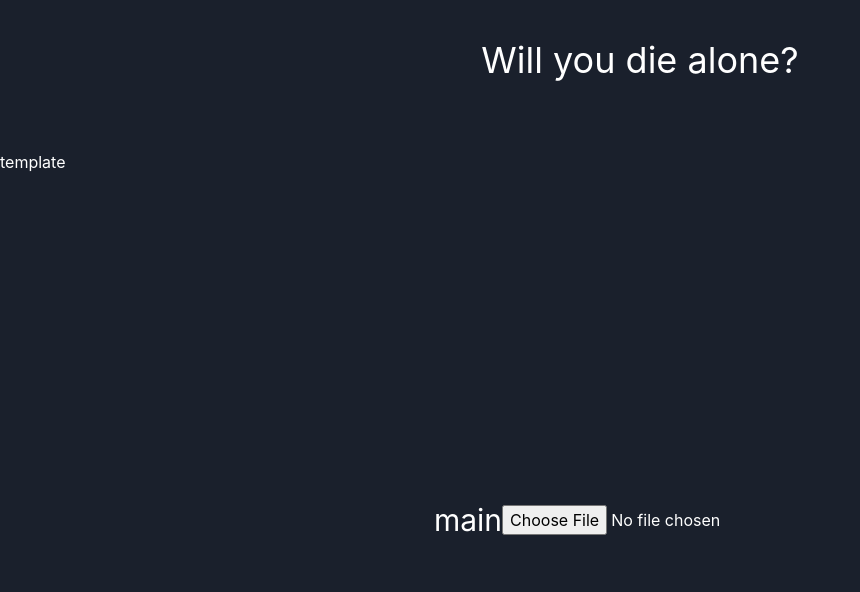
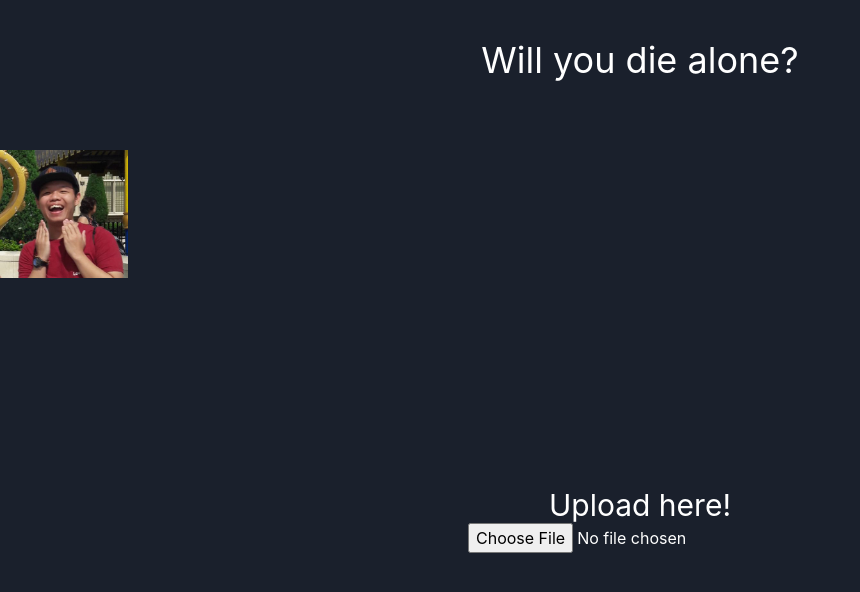
Before and after one commit to ShawnSomething/die-alone, a React (Create React App) app in the folder die-alone/: page / in a window 1280 px wide. Shown: the top 592 px of the page, without its empty margins (0-860 px from the left). Built offline with nearby package versions, Linux system fonts and the light colour scheme.

Commit message:
button uploader and preview

```diff
--- /dev/null
+++ b/die-alone/src/declarations.d.ts
@@ -0,0 +1,6 @@
+
+declare module '*.jpg';
+declare module '*.jpeg';
+declare module '*.png';
+declare module '*.gif';
+declare module '*.svg';
--- a/die-alone/src/main.tsx
+++ b/die-alone/src/main.tsx
@@ -1,14 +1,43 @@
 import React, { useState } from "react";
 
 export const Main = () => {
-    const [upload, setUpload] = useState(false)
+  const [upload, setUpload] = useState<File | null>(null);
+  const [preview, setPreview] = useState<string | null>(null);
 
-    return (
-        <>
-            <div className="h-screen flex items-center justify-center">
-                <h1 className="text-3xl">main</h1>
-                <input type="file" />
-            </div>
-        </>
-    )
-}
+  const handleFileChange = (e: React.ChangeEvent<HTMLInputElement>) => {
+    const file = e.target.files?.[0];
+    if (file) {
+      setUpload(file);
+      setPreview(URL.createObjectURL(file));
+    }
+  };
+
+  return (
+    <>
+      <div className="h-screen flex items-center justify-center flex-col">
+        {!preview && (
+          <>
+            <h1 className="text-3xl">Upload here!</h1>
+            <input type="file" onChange={handleFileChange} />
+          </>
+        )}
+        {preview && (
+          <>
+            <button
+              onClick={() => {
+                if (preview) {
+                  URL.revokeObjectURL(preview);
+                }
+                setUpload(null);
+                setPreview(null);
+              }}
+            >
+              upload another
+            </button>
+            <img src={preview} className="max-w-xs" />
+          </>
+        )}
+      </div>
+    </>
+  );
+};
--- a/die-alone/src/templates.tsx
+++ b/die-alone/src/templates.tsx
@@ -1,4 +1,5 @@
 import React, { useEffect, useState } from "react";
+import myStupidFace from './my-stupid-face.jpg'
 
 export const Template = () => {
     const [positionX, setPositionX] = useState(0)
@@ -45,9 +46,9 @@ export const Template = () => {
                     transitionDuration: '300ms',
                     transitionTimingFunction: 'ease',
                 }}
-                className="duration-300 ease-in-out"
+                className="duration-300 ease-in-out overflow-hidden w-32 h-auto"
             >
-                <p onMouseDown={handleOnMouseDown} className={isDragging ? 'cursor-grabbing' : 'cursor-grab'}>template</p>
+                <img src={myStupidFace} onMouseDown={handleOnMouseDown} className={isDragging ? 'cursor-grabbing' : 'cursor-grab'} />
             </div>
         </>
     )
--- a/die-alone/tailwind.config.js
+++ b/die-alone/tailwind.config.js
@@ -1,7 +1,7 @@
 /** @type {import('tailwindcss').Config} */
 module.exports = {
   content: [
-    "./src/**/*.{js,jsx,ts,tsx}"
+    "./src/**/*.{js,jsx,ts,tsx,jpg,png}"
   ],
   theme: {
     extend: {},
```
Also changed, not shown: die-alone/src/my-stupid-face.jpg (added).
